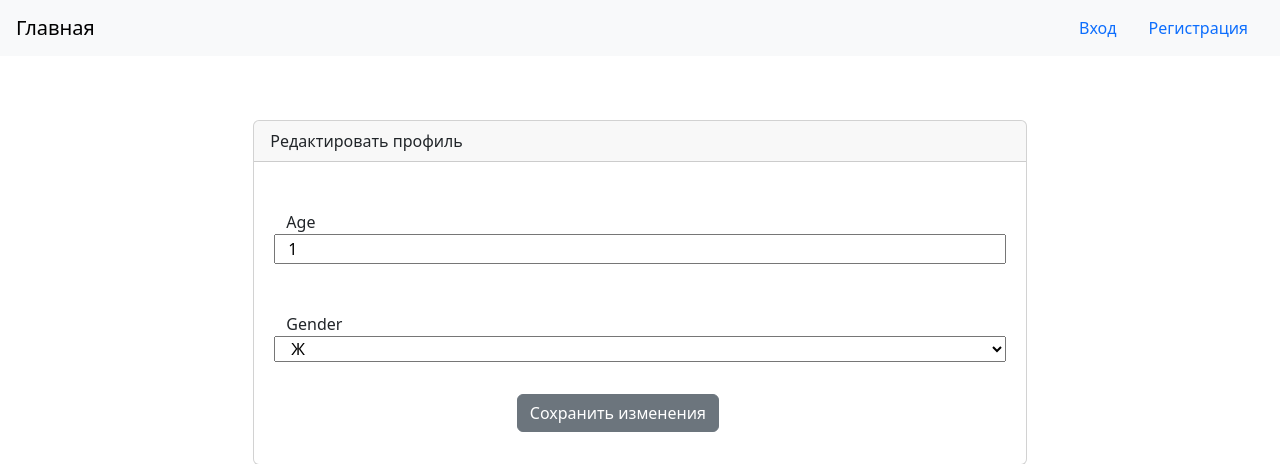
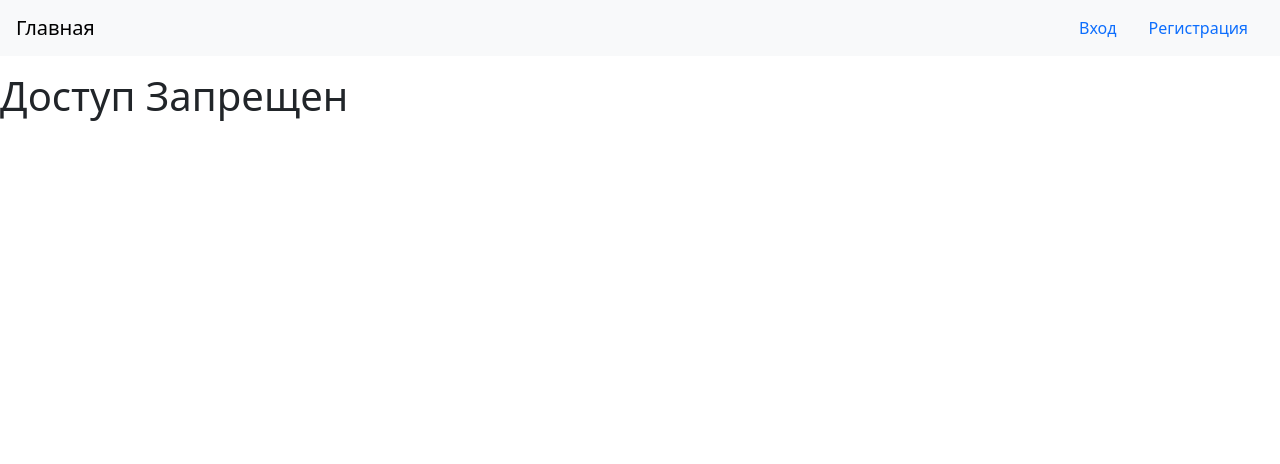
Before and after one commit to TimurKyrilov/ziziph, a Django app: a page that uses main/templates/base.html in a window 1280 px wide. Shown: the top 464 px of the page. Run offline with Django 5.2, Linux system fonts and the light colour scheme; data comes from the database, SQL or seed files in the repository; both versions use the stored data as it was after the commit.

Commit message:
bug fix #1

```diff
--- /dev/null
+++ b/main/Content/urls.py
@@ -0,0 +1,7 @@
+from django.urls import path
+from Content import views as content_views
+app_name = 'Content'
+
+urlpatterns = [
+    path('home/', content_views.main_page, name='home'),
+]
--- a/main/main/urls.py
+++ b/main/main/urls.py
@@ -8,7 +8,7 @@ handler404 = 'Content.views.page_404'
 
 urlpatterns = [
     path('admin/', admin.site.urls),
-    path('', content_views.main_page, name='main'),
     path('auth/', include('users.urls', namespace='users')),
     path('profile/', include('people.urls', namespace='people')),
+    path('', include('Content.urls', namespace='content'))
 ]
--- a/main/people/views.py
+++ b/main/people/views.py
@@ -12,6 +12,9 @@ def profile(request, username):
 def edit_profile(request, username):
     user_profile = get_object_or_404(Profile, user__username=username)
 
+    if request.user != user_profile.user:
+        return render(request, 'Content/access_denied.html')
+
     if request.method == 'POST':
         form = ProfileForm(request.POST, instance=user_profile)
         if form.is_valid():
--- /dev/null
+++ b/main/templates/Content/access_denied.html
@@ -0,0 +1,5 @@
+{% extends "base.html" %}
+{% block title %}Denied{% endblock %}
+{% block content %}
+<h1>Доступ Запрещен</h1>
+{% endblock %}
--- a/main/templates/base.html
+++ b/main/templates/base.html
@@ -2,14 +2,14 @@
 <title>{% block title %}Название тут{% endblock %}</title>
 
 <nav id="navbar-example2" class="navbar bg-body-tertiary px-3 mb-3">
-  <a class="navbar-brand" href="{% url 'main' %}">Главная</a>
+  <a class="navbar-brand" href="/home/">Главная</a>
   <ul class="nav nav-pills">
     {% if user.is_authenticated %}
       <li class="nav-item">
         <a class="nav-link" href="/auth/logout/">Выход</a>
       </li>
       <li class="nav-item">
-        <a class="nav-link" href="{% url 'people:profile' user.username %}">{{ user.username }}</a>
+        <a class="nav-link" href="{% url 'people:profile' request.user %}">{{ request.user }}</a>
       </li>
     {% else %}
       <li class="nav-item">
--- a/main/templates/people/profile.html
+++ b/main/templates/people/profile.html
@@ -27,7 +27,7 @@
     <p class="mb-2">Пол: не указан</p>
     </strong>
   {% endif %}
-  {% if user.is_authenticated %}
+  {% if request.user == user_profile.user %}
     <div class="row">
       <a href="{% url 'people:edit_profile' username=user.username %}" class="btn btn-secondary">Редактировать профиль</a>
     </div>
```
Also changed, not shown: main/db.sqlite3.
